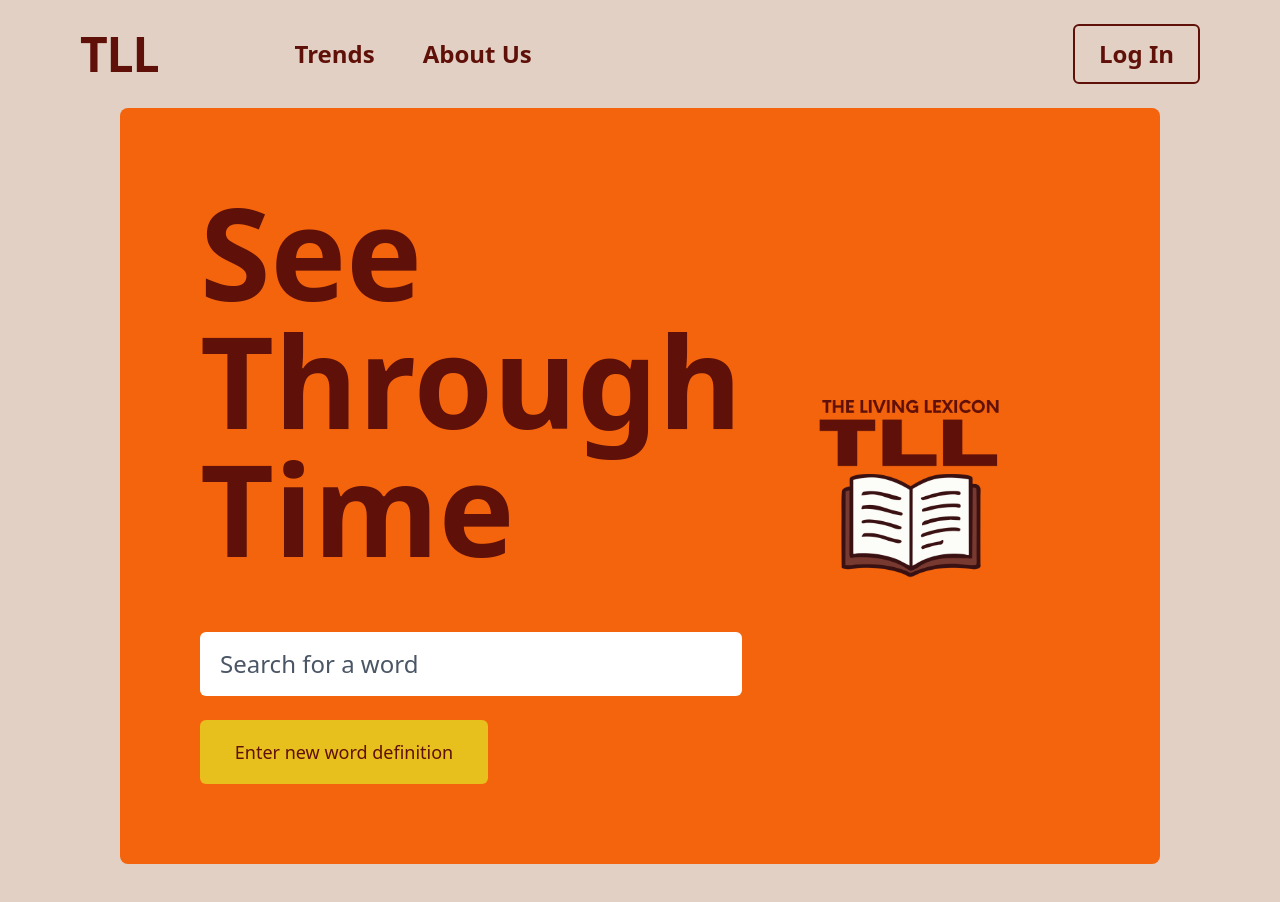
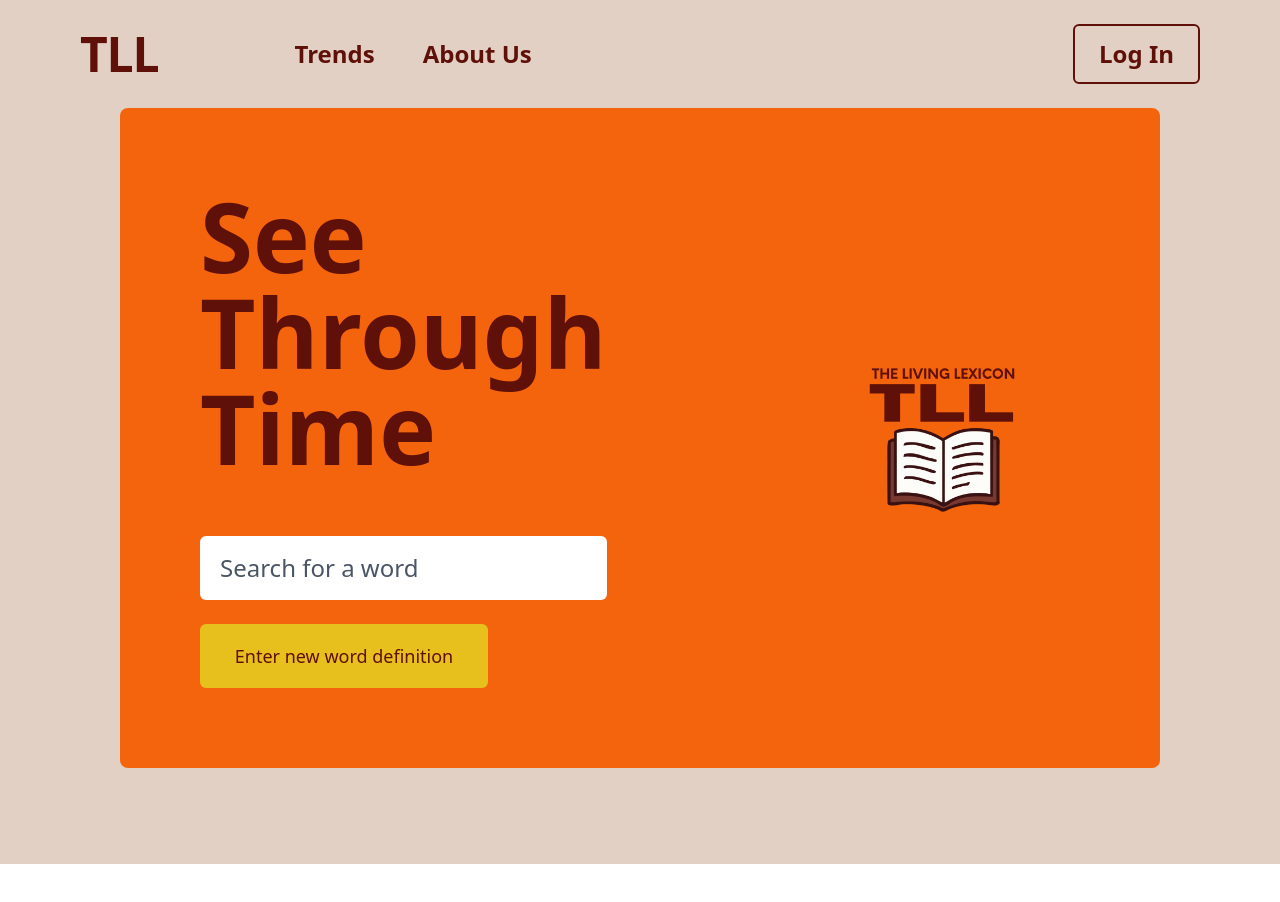
Before and after one commit to eggplannt/The-Living-Lexicon, a React (Vite) app: page / in a window 1280 px wide. Shown: the top 902 px of the page. After the commit the page ends 864 px from the top, so only its background shows below. Built offline with nearby package versions, Linux system fonts and the light colour scheme.

Commit message:
added new word definition button

```diff
--- /dev/null
+++ b/src/components/NewWordModal.tsx
@@ -0,0 +1,97 @@
+import React, { useState } from "react";
+
+interface NewWordModalProps {
+  isOpen: boolean;
+  onClose: () => void;
+}
+
+export default function NewWordModal(props: NewWordModalProps) {
+  const [word, setWord] = useState("");
+  const [definition, setDefinition] = useState("");
+  const [example, setExample] = useState("");
+
+  if (!props.isOpen) {
+    return null;
+  }
+
+  const handleSubmit = (e: React.FormEvent) => {
+    e.preventDefault();
+    // This is a mock-up, so we just log the data and close the modal
+    console.log({ word, definition, example });
+    props.onClose();
+  };
+
+  return (
+    <div className="fixed inset-0 bg-black bg-opacity-50 flex justify-center items-center z-50">
+      <div className="bg-white p-8 rounded-lg shadow-2xl w-full max-w-2xl relative">
+        <button
+          onClick={props.onClose}
+          className="absolute top-4 right-4 text-gray-500 hover:text-gray-800 text-2xl"
+        >
+          &times;
+        </button>
+        <h2 className="text-3xl font-bold text-onbackground mb-6">
+          Define a New Word
+        </h2>
+        <form onSubmit={handleSubmit} className="space-y-6">
+          <div>
+            <label
+              htmlFor="word"
+              className="block text-lg font-medium text-gray-700"
+            >
+              Word
+            </label>
+            <input
+              type="text"
+              id="word"
+              value={word}
+              onChange={(e) => setWord(e.target.value)}
+              className="mt-1 block w-full px-4 py-2 border border-gray-300 rounded-md shadow-sm focus:ring-primary focus:border-primary"
+              required
+            />
+          </div>
+          <div>
+            <label
+              htmlFor="definition"
+              className="block text-lg font-medium text-gray-700"
+            >
+              Definition
+            </label>
+            <textarea
+              id="definition"
+              value={definition}
+              onChange={(e) => setDefinition(e.target.value)}
+              rows={4}
+              className="mt-1 block w-full px-4 py-2 border border-gray-300 rounded-md shadow-sm focus:ring-primary focus:border-primary"
+              required
+            />
+          </div>
+          <div>
+            <label
+              htmlFor="example"
+              className="block text-lg font-medium text-gray-700"
+            >
+              Example
+            </label>
+            <textarea
+              id="example"
+              value={example}
+              onChange={(e) => setExample(e.target.value)}
+              rows={2}
+              className="mt-1 block w-full px-4 py-2 border border-gray-300 rounded-md shadow-sm focus:ring-primary focus:border-primary"
+              required
+            />
+          </div>
+          <div className="flex justify-end">
+            <button
+              type="submit"
+              className="bg-primary text-white font-bold py-3 px-6 rounded-lg hover:bg-opacity-90 transition-colors"
+            >
+              Submit Definition
+            </button>
+          </div>
+        </form>
+      </div>
+    </div>
+  );
+}
--- a/src/pages/MainPage.tsx
+++ b/src/pages/MainPage.tsx
@@ -1,11 +1,19 @@
-import logo from "../assets/CalgaryHacks 2026 Logo.png"; // Re-import the logo
+import { useState } from "react";
+import logo from "../assets/CalgaryHacks 2026 Logo.png";
+import NewWordModal from "../components/NewWordModal"; // Import the modal
 
 export default function MainPage() {
+  const [isModalOpen, setIsModalOpen] = useState(false);
+
+  const openModal = () => setIsModalOpen(true);
+  const closeModal = () => setIsModalOpen(false);
+
   return (
+    <>
       <div className="flex flex-col items-center bg-background px-30 w-full min-h-full overflow-auto">
-      <div className="flex w-full bg-primary p-20 rounded-lg grow">
-        <div className="flex flex-1 flex-col justify-center h-full">
-          <div className="text-onbackground text-9xl font-bold">
+        <div className="flex w-full bg-primary p-20 rounded-lg flex-grow">
+          <div className="flex flex-1 flex-col justify-center">
+            <div className="text-onbackground text-8xl font-bold">
               See Through Time
             </div>
             <div className="h-15" />
@@ -13,21 +21,28 @@ export default function MainPage() {
               <div className="text-gray-600 text-2xl">Search for a word</div>
             </div>
             <div className="h-6" />
-          <div className="flex h-16 w-72 bg-secondary overflow-clip rounded-md items-center justify-center">
-            <div className="text-onbackground text-lg">
+            <button
+              onClick={openModal} // Corrected: changed onClick={() => {}} back to onClick={openModal}
+              className="flex h-16 w-72 bg-secondary overflow-clip rounded-md items-center justify-center text-onbackground text-lg transition-transform transform hover:scale-105"
+            >
               Enter new word definition
+            </button>
           </div>
-          </div>
-        </div>
-        <div className="flex flex-1 items-center justify-center">
+          <div className="w-50" /> {/* Spacer */}
+          <div className="flex flex-1 items-center">
+            {" "}
+            {/* Image container */}
             <img
               src={logo}
               alt="The Living Lexicon logo"
-            className="max-h-180 w-auto object-contain"
+              className="max-h-200 w-auto object-contain"
             />
           </div>
         </div>
         <div className="flex w-full h-24 items-center"></div> {/* Footer div */}
       </div>
+
+      <NewWordModal isOpen={isModalOpen} onClose={closeModal} />
+    </>
   );
 }
```
Lines whose indentation alone changed are shown as unchanged.
